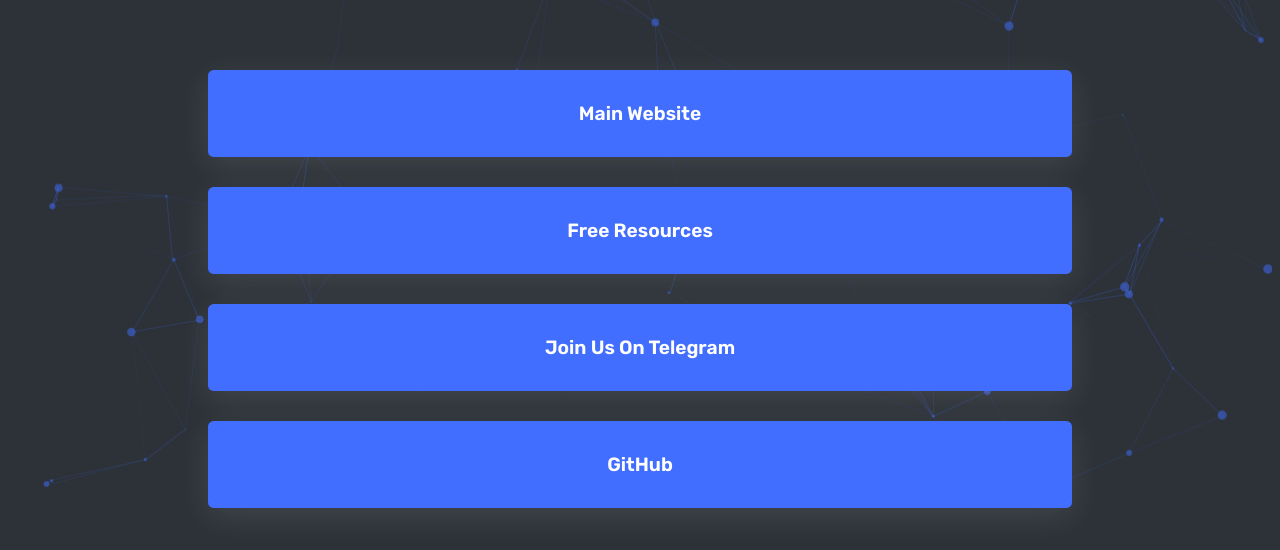
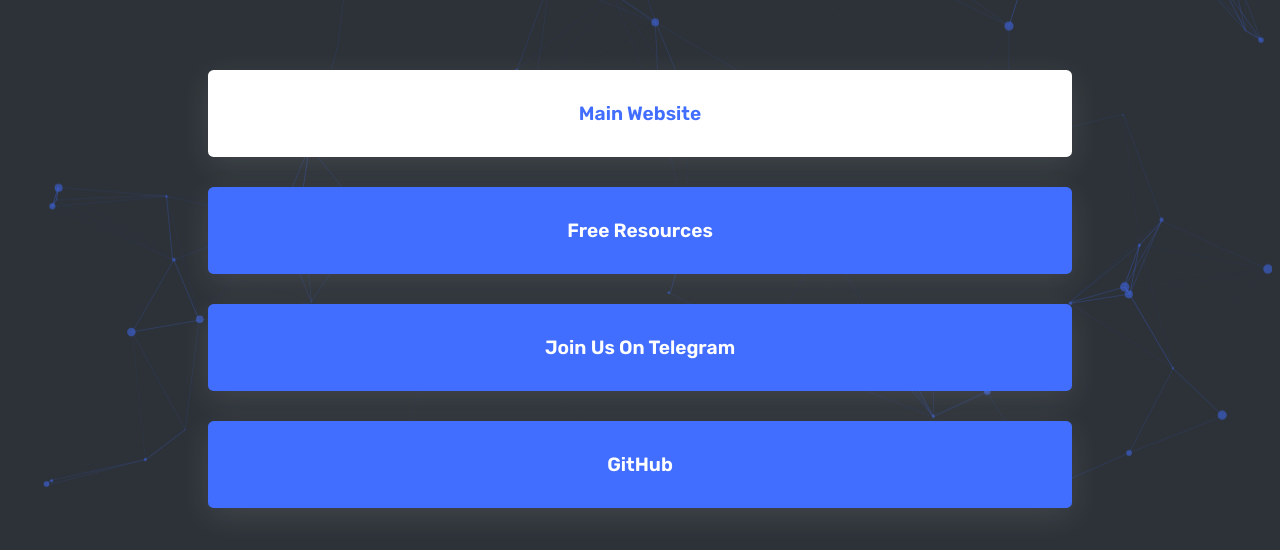
Before and after one commit to jineshnagori/links.betaprogrammer.ml, a plain HTML site: page index.html in a window 1280 px wide. In both pictures the pointer is over the element "Main Website". Shown: the part 312-862 px from the top of the page. Drawn offline with Linux system fonts and the light colour scheme.

Commit message:
button hover effect added

```diff
--- a/assets/css/styles.css
+++ b/assets/css/styles.css
@@ -83,6 +83,11 @@ footer {
   text-align: center;
 }
 
+.links-container:hover {
+  background-color: white;
+  color: rgb(66, 110, 255);
+}
+
 .links-container p {
   margin-bottom: 0;
   padding-bottom: 0;
```
